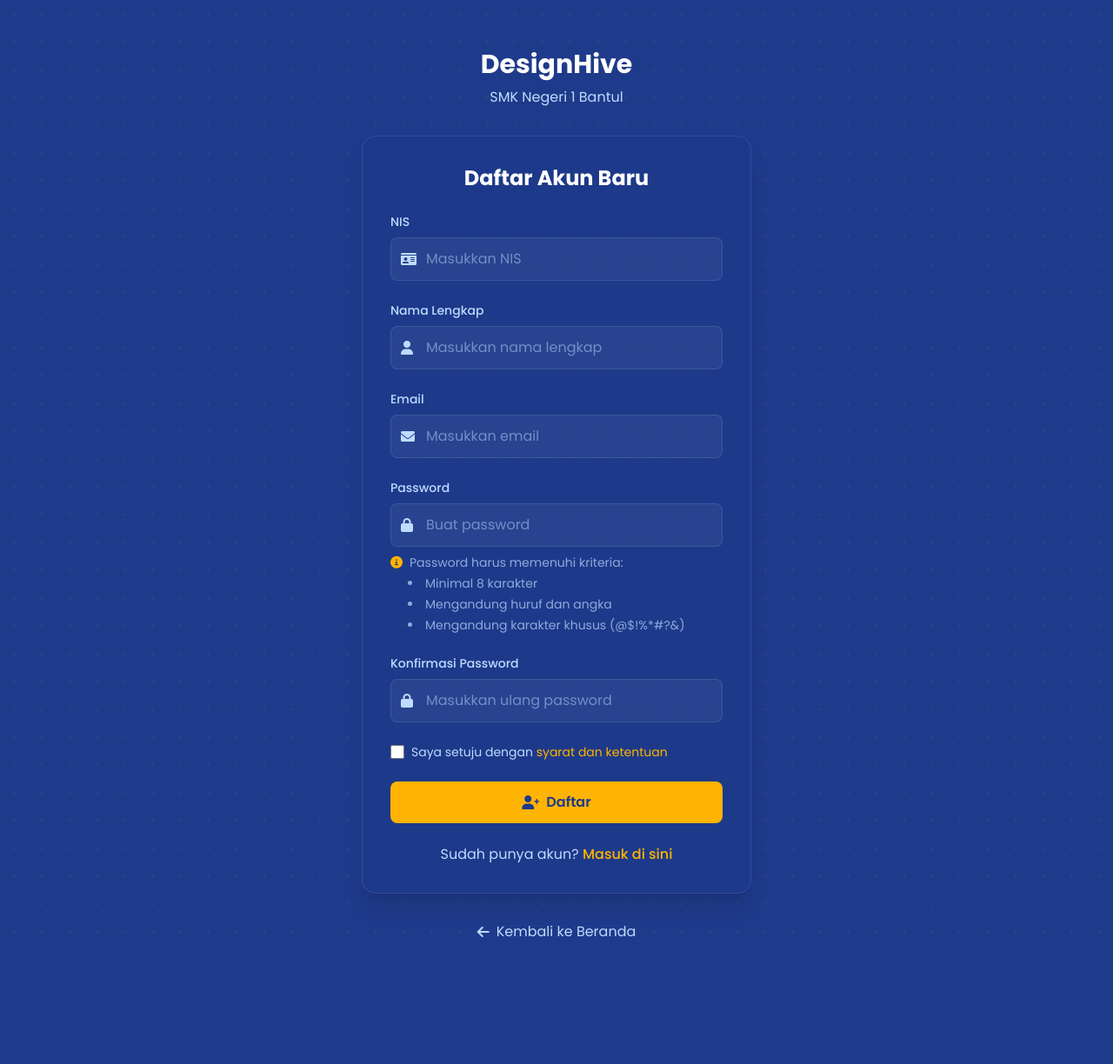
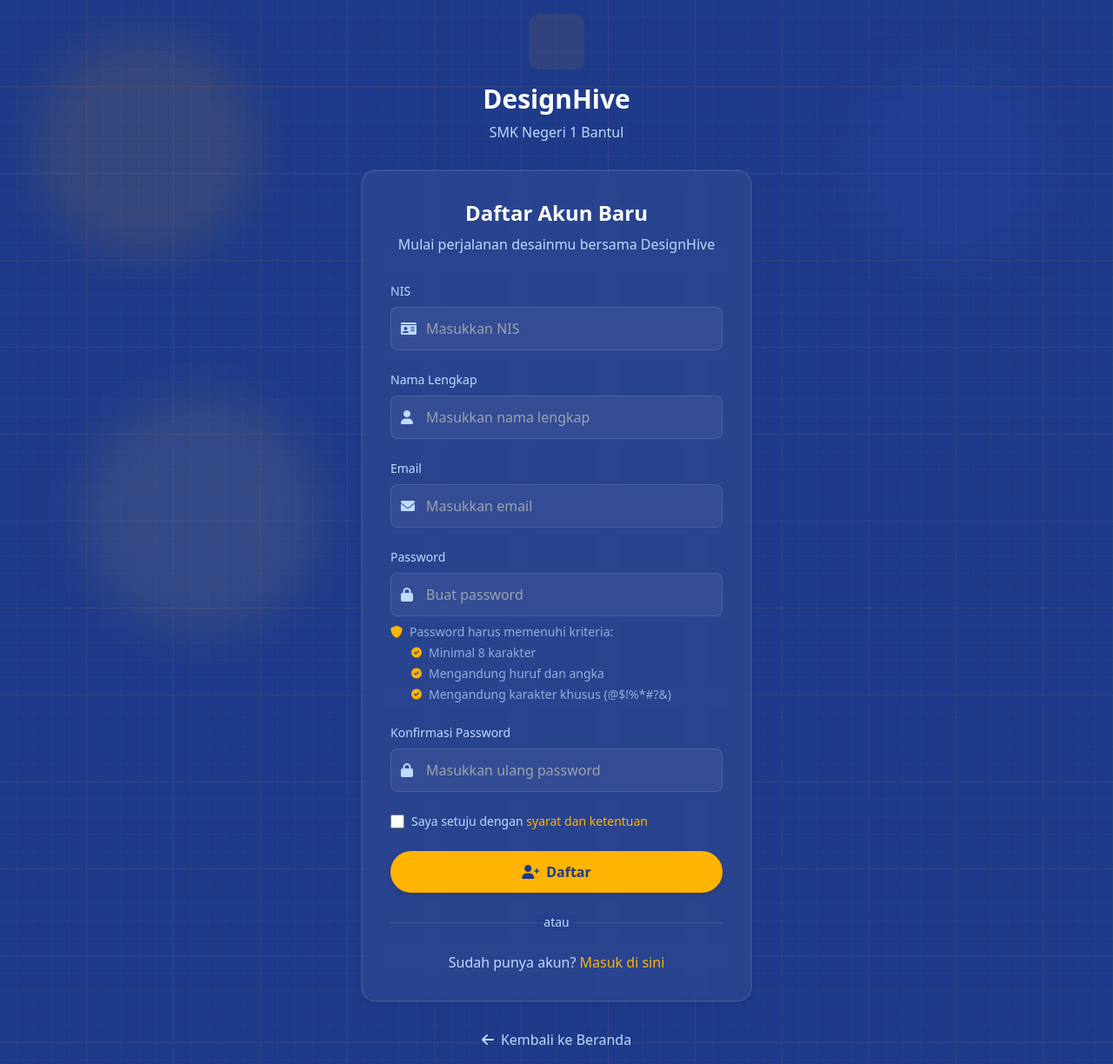
Before and after one commit to Avantheim-R/blackboxai-1746694529777, a PHP site: page /auth/register.php in a window 1280 px wide. Shown: the whole page at 87% size. Before the commit the page ends 1078 px from the top, so only its background shows below. Run offline with PHP 8.4, Linux system fonts and the light colour scheme; some libraries are stand-ins or nearby versions.

Commit message:
Add auth/register.php 1746705000976

```diff
--- a/auth/register.php
+++ b/auth/register.php
@@ -55,36 +55,27 @@ if ($_SERVER['REQUEST_METHOD'] === 'POST') {
     <script src="https://cdn.tailwindcss.com"></script>
     <link href="https://cdnjs.cloudflare.com/ajax/libs/font-awesome/6.0.0-beta3/css/all.min.css" rel="stylesheet">
     <link href="https://fonts.googleapis.com/css2?family=Poppins:wght@300;400;500;600;700&display=swap" rel="stylesheet">
-    <style>
-        body {
-            font-family: 'Poppins', sans-serif;
-            background-color: #1E3A8A;
-            background-image: radial-gradient(rgba(255, 179, 2, 0.05) 2px, transparent 2px);
-            background-size: 32px 32px;
-        }
-        .form-input {
-            transition: all 0.3s ease;
-        }
-        .form-input:focus {
-            border-color: #FFB302;
-            box-shadow: 0 0 0 2px rgba(255, 179, 2, 0.1);
-        }
-    </style>
+    <link href="/assets/css/style.css" rel="stylesheet">
 </head>
-<body class="min-h-screen flex items-center justify-center p-4">
+<body class="professional-pattern min-h-screen flex items-center justify-center p-4">
     <div class="w-full max-w-md">
         <!-- Logo -->
         <div class="text-center mb-8">
             <a href="/" class="inline-block">
-                <i class="fas fa-hexagon text-[#FFB302] text-5xl"></i>
-                <h1 class="text-3xl font-bold text-white mt-4">DesignHive</h1>
+                <div class="icon-container mx-auto mb-4 w-16 h-16 text-3xl animate-glow">
+                    <i class="fas fa-hexagon"></i>
+                </div>
+                <h1 class="text-3xl font-bold text-white">DesignHive</h1>
                 <p class="text-blue-200 mt-2">SMK Negeri 1 Bantul</p>
             </a>
         </div>
 
         <!-- Register Card -->
-        <div class="bg-blue-900/30 backdrop-blur-sm rounded-2xl p-8 shadow-xl border border-white/10">
-            <h2 class="text-2xl font-bold text-white mb-6 text-center">Daftar Akun Baru</h2>
+        <div class="card-glass rounded-2xl p-8 shadow-professional hover-lift">
+            <div class="text-center mb-8">
+                <h2 class="text-2xl font-bold text-white">Daftar Akun Baru</h2>
+                <p class="text-blue-200 mt-2">Mulai perjalanan desainmu bersama DesignHive</p>
+            </div>
 
             <?php if ($error): ?>
                 <div class="bg-red-100 border border-red-400 text-red-700 px-4 py-3 rounded-lg mb-6">
@@ -102,71 +93,80 @@ if ($_SERVER['REQUEST_METHOD'] === 'POST') {
             <form method="POST" class="space-y-6" id="registerForm">
                 <div>
                     <label for="nis" class="block text-sm font-medium text-blue-200 mb-2">NIS</label>
-                    <div class="relative">
+                    <div class="relative group">
                         <span class="absolute inset-y-0 left-0 pl-3 flex items-center text-blue-200">
                             <i class="fas fa-id-card"></i>
                         </span>
                         <input type="text" id="nis" name="nis" required
-                               class="form-input w-full pl-10 pr-4 py-3 bg-white/5 border border-white/10 rounded-lg text-white placeholder-blue-200/50 focus:outline-none"
+                               class="input-professional w-full pl-10 pr-4 py-3 group-hover:border-[#FFB302] transition-all duration-300"
                                placeholder="Masukkan NIS">
                     </div>
                 </div>
 
                 <div>
                     <label for="name" class="block text-sm font-medium text-blue-200 mb-2">Nama Lengkap</label>
-                    <div class="relative">
+                    <div class="relative group">
                         <span class="absolute inset-y-0 left-0 pl-3 flex items-center text-blue-200">
                             <i class="fas fa-user"></i>
                         </span>
                         <input type="text" id="name" name="name" required
-                               class="form-input w-full pl-10 pr-4 py-3 bg-white/5 border border-white/10 rounded-lg text-white placeholder-blue-200/50 focus:outline-none"
+                               class="input-professional w-full pl-10 pr-4 py-3 group-hover:border-[#FFB302] transition-all duration-300"
                                placeholder="Masukkan nama lengkap">
                     </div>
                 </div>
 
                 <div>
                     <label for="email" class="block text-sm font-medium text-blue-200 mb-2">Email</label>
-                    <div class="relative">
+                    <div class="relative group">
                         <span class="absolute inset-y-0 left-0 pl-3 flex items-center text-blue-200">
                             <i class="fas fa-envelope"></i>
                         </span>
                         <input type="email" id="email" name="email" required
-                               class="form-input w-full pl-10 pr-4 py-3 bg-white/5 border border-white/10 rounded-lg text-white placeholder-blue-200/50 focus:outline-none"
+                               class="input-professional w-full pl-10 pr-4 py-3 group-hover:border-[#FFB302] transition-all duration-300"
                                placeholder="Masukkan email">
                     </div>
                 </div>
 
                 <div>
                     <label for="password" class="block text-sm font-medium text-blue-200 mb-2">Password</label>
-                    <div class="relative">
+                    <div class="relative group">
                         <span class="absolute inset-y-0 left-0 pl-3 flex items-center text-blue-200">
                             <i class="fas fa-lock"></i>
                         </span>
                         <input type="password" id="password" name="password" required
-                               class="form-input w-full pl-10 pr-4 py-3 bg-white/5 border border-white/10 rounded-lg text-white placeholder-blue-200/50 focus:outline-none"
+                               class="input-professional w-full pl-10 pr-4 py-3 group-hover:border-[#FFB302] transition-all duration-300"
                                placeholder="Buat password">
                     </div>
                     <div class="mt-2 text-sm text-blue-200/70 space-y-1">
                         <p class="flex items-center">
-                            <i class="fas fa-info-circle mr-2 text-[#FFB302]"></i>
+                            <i class="fas fa-shield-alt mr-2 text-[#FFB302]"></i>
                             Password harus memenuhi kriteria:
                         </p>
-                        <ul class="list-disc list-inside pl-5 space-y-1">
-                            <li>Minimal 8 karakter</li>
-                            <li>Mengandung huruf dan angka</li>
-                            <li>Mengandung karakter khusus (@$!%*#?&)</li>
+                        <ul class="list-none space-y-1 pl-6">
+                            <li class="flex items-center">
+                                <i class="fas fa-check-circle text-xs mr-2 text-[#FFB302]"></i>
+                                Minimal 8 karakter
+                            </li>
+                            <li class="flex items-center">
+                                <i class="fas fa-check-circle text-xs mr-2 text-[#FFB302]"></i>
+                                Mengandung huruf dan angka
+                            </li>
+                            <li class="flex items-center">
+                                <i class="fas fa-check-circle text-xs mr-2 text-[#FFB302]"></i>
+                                Mengandung karakter khusus (@$!%*#?&)
+                            </li>
                         </ul>
                     </div>
                 </div>
 
                 <div>
                     <label for="confirm_password" class="block text-sm font-medium text-blue-200 mb-2">Konfirmasi Password</label>
-                    <div class="relative">
+                    <div class="relative group">
                         <span class="absolute inset-y-0 left-0 pl-3 flex items-center text-blue-200">
                             <i class="fas fa-lock"></i>
                         </span>
                         <input type="password" id="confirm_password" name="confirm_password" required
-                               class="form-input w-full pl-10 pr-4 py-3 bg-white/5 border border-white/10 rounded-lg text-white placeholder-blue-200/50 focus:outline-none"
+                               class="input-professional w-full pl-10 pr-4 py-3 group-hover:border-[#FFB302] transition-all duration-300"
                                placeholder="Masukkan ulang password">
                     </div>
                 </div>
@@ -180,13 +180,21 @@ if ($_SERVER['REQUEST_METHOD'] === 'POST') {
                 </div>
 
                 <button type="submit"
-                        class="w-full bg-[#FFB302] text-blue-900 py-3 rounded-lg font-semibold hover:bg-[#F7CE68] transition-all duration-300 flex items-center justify-center space-x-2">
+                        class="btn-primary w-full py-3 flex items-center justify-center space-x-2">
                     <i class="fas fa-user-plus"></i>
                     <span>Daftar</span>
                 </button>
-            </form>
 
-            <div class="mt-6 text-center">
+                <div class="relative">
+                    <div class="absolute inset-0 flex items-center">
+                        <div class="w-full border-t border-white/10"></div>
+                    </div>
+                    <div class="relative flex justify-center text-sm">
+                        <span class="px-2 bg-blue-900/30 text-blue-200">atau</span>
+                    </div>
+                </div>
+
+                <div class="text-center">
                     <p class="text-blue-200">
                         Sudah punya akun?
                         <a href="login.php" class="text-[#FFB302] hover:text-[#F7CE68] transition-colors font-medium">
@@ -194,6 +202,7 @@ if ($_SERVER['REQUEST_METHOD'] === 'POST') {
                         </a>
                     </p>
                 </div>
+            </form>
         </div>
 
         <!-- Back to Home -->
@@ -204,6 +213,31 @@ if ($_SERVER['REQUEST_METHOD'] === 'POST') {
             </a>
         </div>
     </div>
+
+    <!-- Decorative Elements -->
+    <div class="fixed top-0 left-0 w-full h-full pointer-events-none">
+        <div class="absolute top-10 left-10 w-64 h-64 bg-[#FFB302] rounded-full mix-blend-multiply filter blur-xl opacity-10 animate-blob"></div>
+        <div class="absolute top-10 right-10 w-64 h-64 bg-[#2563EB] rounded-full mix-blend-multiply filter blur-xl opacity-10 animate-blob animation-delay-2000"></div>
+        <div class="absolute bottom-10 left-20 w-64 h-64 bg-[#F7CE68] rounded-full mix-blend-multiply filter blur-xl opacity-10 animate-blob animation-delay-4000"></div>
+    </div>
+
+    <style>
+        @keyframes blob {
+            0% { transform: translate(0px, 0px) scale(1); }
+            33% { transform: translate(30px, -50px) scale(1.1); }
+            66% { transform: translate(-20px, 20px) scale(0.9); }
+            100% { transform: translate(0px, 0px) scale(1); }
+        }
+        .animate-blob {
+            animation: blob 7s infinite;
+        }
+        .animation-delay-2000 {
+            animation-delay: 2s;
+        }
+        .animation-delay-4000 {
+            animation-delay: 4s;
+        }
+    </style>
 
     <script>
     document.getElementById('registerForm').addEventListener('submit', function(e) {
```
Lines whose indentation alone changed are shown as unchanged.
